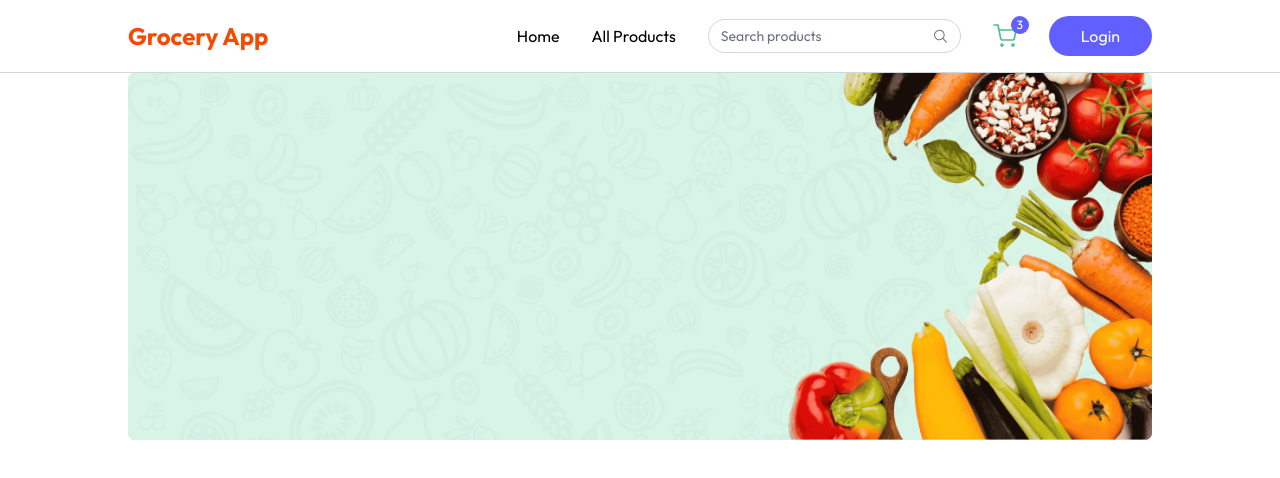
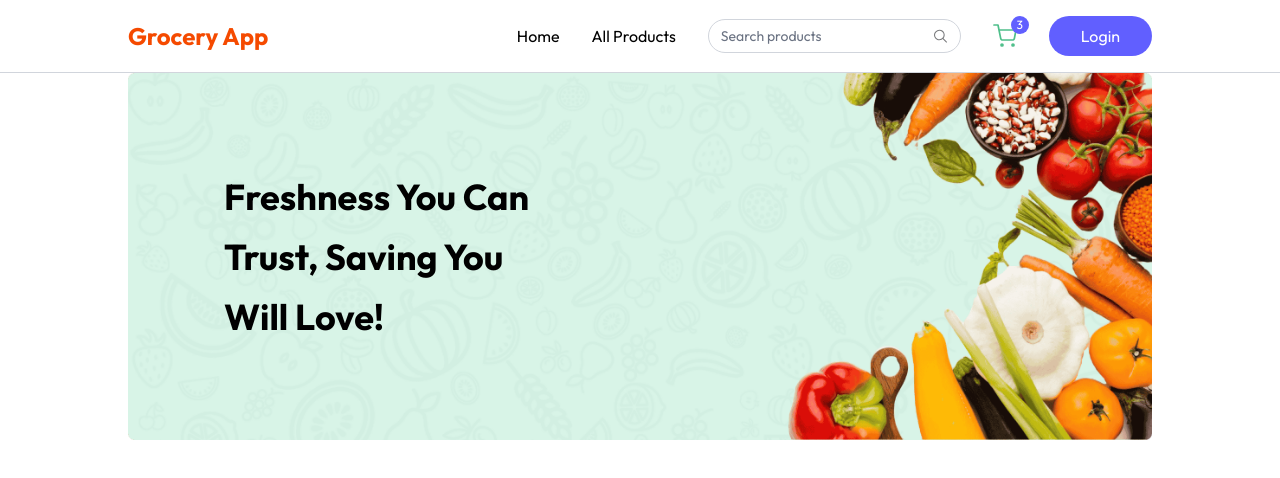
Before and after one commit to shyam11-dev/explore-grocery-MERN-stack, a React (Vite) app in the folder client/: page / in a window 1280 px wide. Shown: the top 478 px of the page. Built offline with nearby package versions, Linux system fonts and the light colour scheme.

Commit message:
hero section modi..

```diff
--- a/client/src/components/Hero.jsx
+++ b/client/src/components/Hero.jsx
@@ -14,6 +14,11 @@ const Hero = () => {
         className=" md:hidden w-full"
         alt=""
       />
+      <div className="absolute inset-0 flex flex-col items-center md:items-start justify-end md:justify-center pb-24 md:pb-0 md:pl-18 lg:pl-24">
+        <h1 className="text-3xl md:text-4xl font-bold text-center md:text-left max-w-72 md:max-w-80 leading-tight lg:leading-15">
+          Freshness You Can Trust, Saving You Will Love!
+        </h1>
+      </div>
     </div>
   );
 };
```
